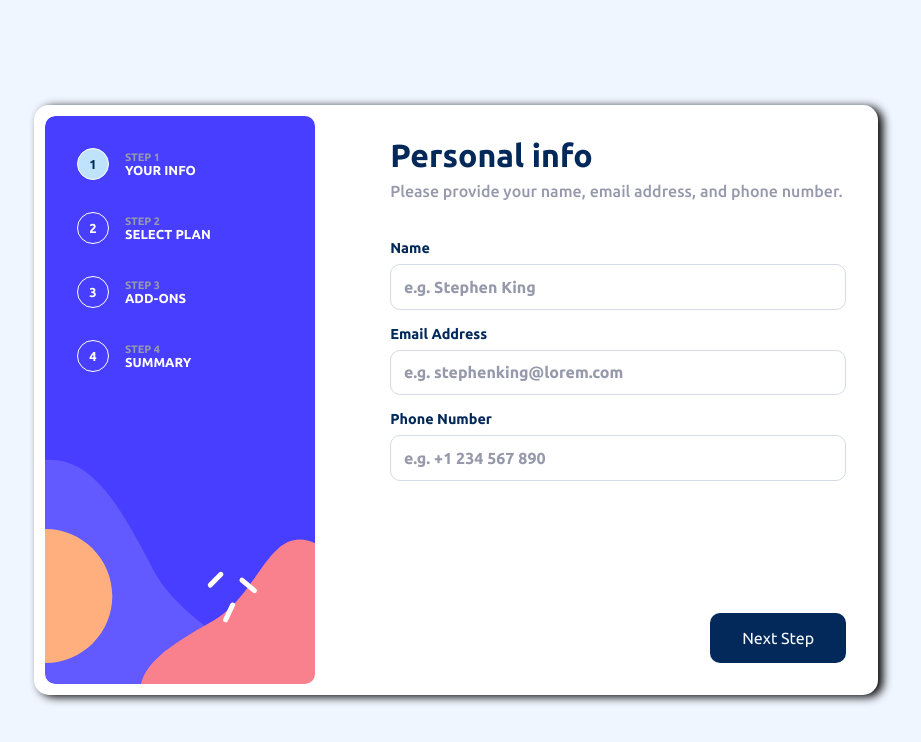
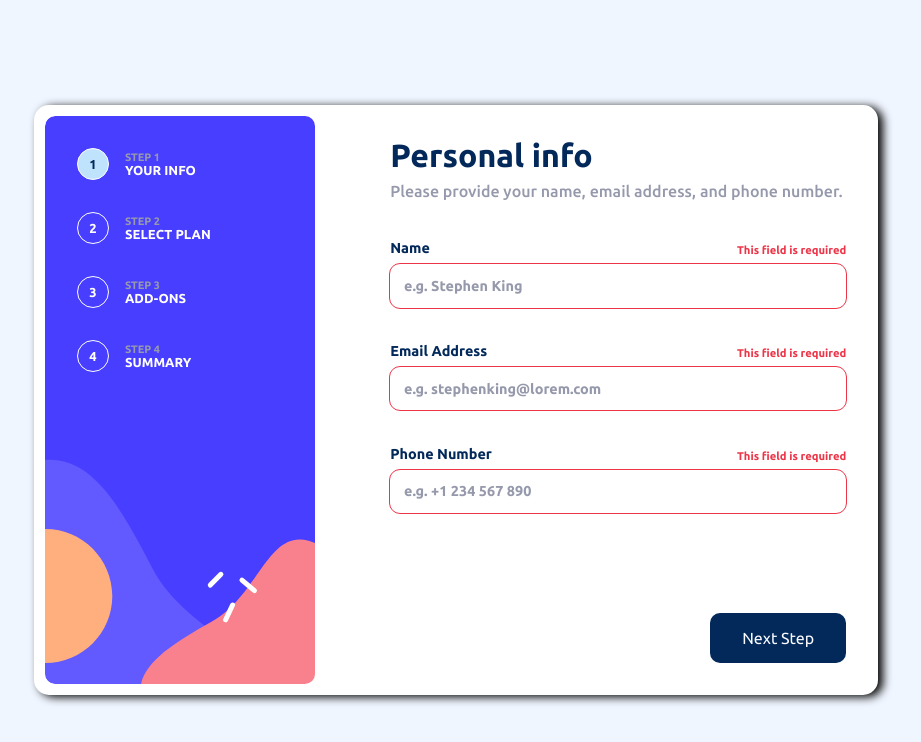
Before and after one commit to PatrykO92/FrontendMentor_Multi-step-form-, a React (Create React App) app: page / in a window 1280 px wide. Shown: the top 742 px of the page, without its empty margins (184-1105 px from the left). Built offline with nearby package versions, Linux system fonts and the light colour scheme.

Commit message:
finished styling desktop version

```diff
--- a/src/assets/styles/form.css
+++ b/src/assets/styles/form.css
@@ -119,22 +119,28 @@
 
 .form-your-info {
   padding-top: 1rem;
+  gap: 0.2rem;
 }
 
 .form-your-info label,
 .form-your-info input {
-  display: block;
   color: var(--primary-color1);
   font-weight: 700;
-  margin-bottom: 1rem;
-  width: 100%;
 }
 
-.form-your-info label {
+.form-your-info input {
+  margin-bottom: 1.5rem;
+}
+
+.form-your-info > div {
+  display: flex;
+  flex-direction: column-reverse;
+  gap: 0.5rem;
   font-size: 0.9rem;
   margin-bottom: 0.5rem;
   font-weight: 700;
 }
+
 .form-your-info ::placeholder {
   color: var(--secondary-color1);
 }
@@ -146,9 +152,30 @@
   font-weight: 700;
 }
 
+.form-your-info input:invalid {
+  border: 1px solid transparent;
+  outline: 1px solid var(--primary-color5);
+}
+
+.error-message {
+  color: var(--primary-color5);
+  font-size: 0.7rem;
+  display: none;
+}
+
+.input-container {
+  display: flex;
+  align-items: flex-end;
+  justify-content: space-between;
+}
+
+input:invalid + .input-container > .error-message {
+  display: block;
+}
+
 .form-your-info input:focus {
   border: 1px solid var(--primary-color2);
-  outline: none;
+  outline: 0;
 }
 
 .form-select-plan {
--- a/src/components/Form.jsx
+++ b/src/components/Form.jsx
@@ -168,7 +168,7 @@ const Form = () => {
                 changeStep(2);
               }}
             >
-              <label htmlFor="input-name">Name</label>
+              <div>
                 <input
                   id="input-name"
                   name="name"
@@ -176,11 +176,17 @@ const Form = () => {
                   onChange={handleInputChange}
                   type="text"
                   placeholder="e.g. Stephen King"
+                  minLength={6}
                   maxLength={80}
                   required
                 ></input>
+                <div className="input-container">
+                  <label htmlFor="input-name">Name</label>
+                  <span className="error-message">This field is required</span>
+                </div>
+              </div>
 
-              <label htmlFor="input-email">Email Address</label>
+              <div>
                 <input
                   id="input-email"
                   name="email"
@@ -188,19 +194,33 @@ const Form = () => {
                   onChange={handleInputChange}
                   type="email"
                   placeholder="e.g. stephenking@lorem.com"
+                  minLength={4}
                   maxLength={80}
                   required
                 ></input>
-              <label htmlFor="input-phone">Phone Number</label>
+                <div className="input-container">
+                  <label htmlFor="input-email">Email Address</label>
+                  <span className="error-message">This field is required</span>
+                </div>
+              </div>
+
+              <div>
                 <input
                   id="input-phone"
                   name="phone"
                   value={form.phone}
                   onChange={handleInputChange}
                   type="tel"
+                  minLength={6}
+                  maxLength={25}
                   placeholder="e.g. +1 234 567 890"
                   required
                 ></input>
+                <div className="input-container">
+                  <label htmlFor="input-phone">Phone Number</label>
+                  <span className="error-message">This field is required</span>
+                </div>
+              </div>
             </form>
           )}
 
```
Lines whose indentation alone changed are shown as unchanged.
